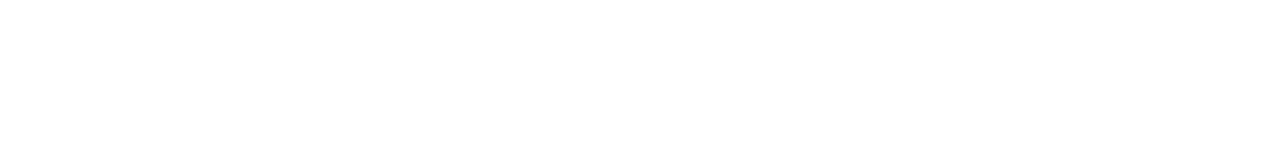
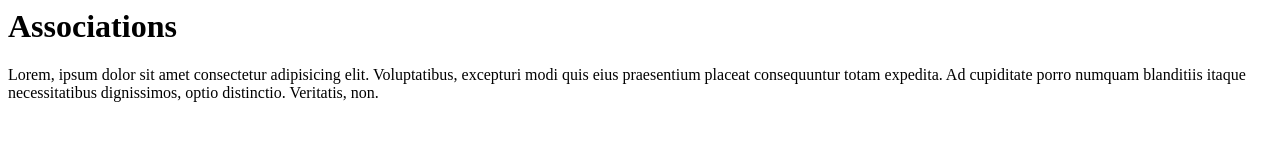
Before and after one commit to wama6/-git-mon-cv, a plain HTML site: page index.html in a window 1280 px wide. Drawn offline with Linux system fonts and the light colour scheme.

Commit message:
mise en place de la section associations

```diff
--- a/index.html
+++ b/index.html
@@ -7,6 +7,7 @@
     <link rel="stylesheet" href="style.css">
 </head>
 <body>
-
+    <h1>Associations</h1>
+        <p>Lorem, ipsum dolor sit amet consectetur adipisicing elit. Voluptatibus, excepturi modi quis eius praesentium placeat consequuntur totam expedita. Ad cupiditate porro numquam blanditiis itaque necessitatibus dignissimos, optio distinctio. Veritatis, non.</p>
 </body>
 </html>
```
